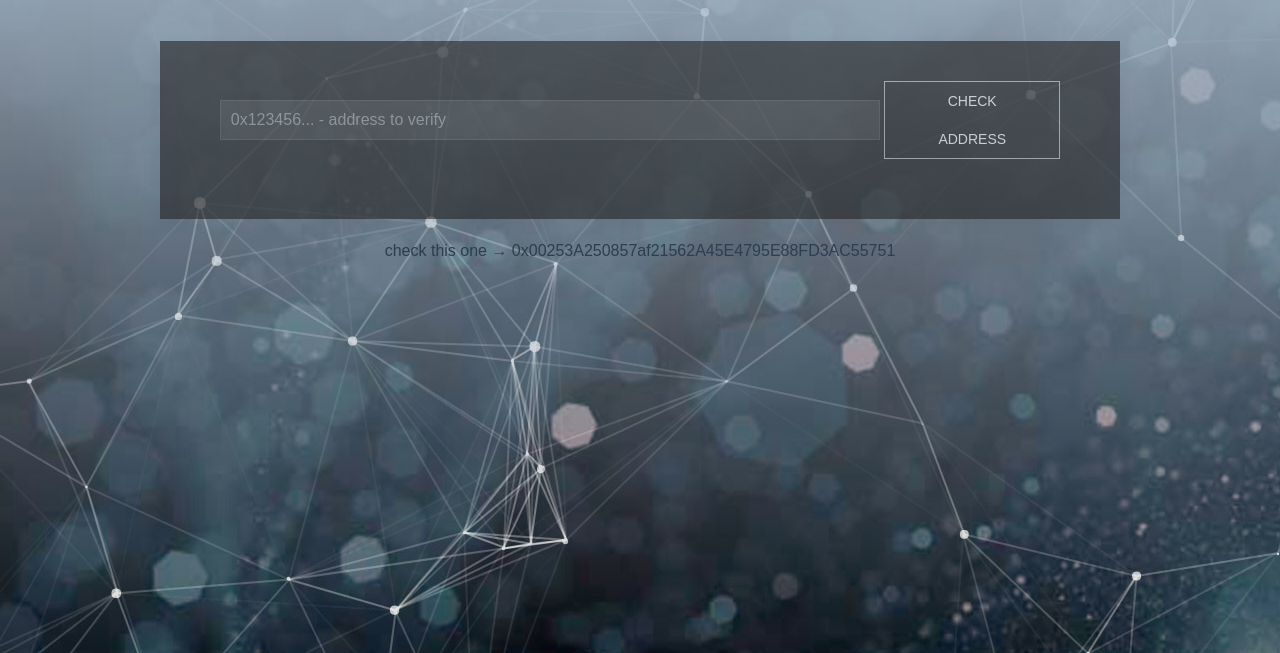
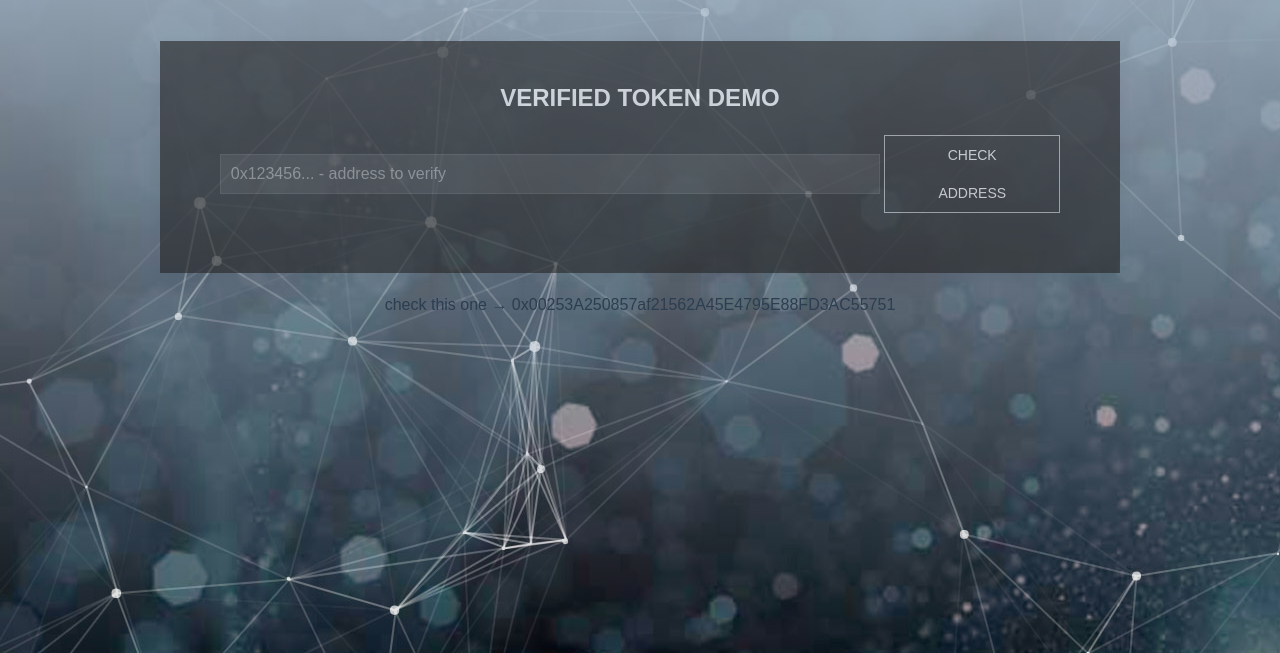
Before and after one commit to BlockchainTokenAssociation/VerifiedToken-PoC, a website: page index.html in a window 1280 px wide. Shown: the part 207-860 px from the top of the page. Drawn offline with Linux system fonts and the light colour scheme.

Commit message:
Update index.html

```diff
--- a/index.html
+++ b/index.html
@@ -16,6 +16,7 @@
 <div class="uk-container" >
   <div class="uk-container uk-width-4-5@m uk-width-1-1" >
     <div class="uk-card uk-card-body uk-card-secondary">
+        <h2 class="uk-card-title">VERIFIED TOKEN DEMO</h2>
         <input
                 type="text"
                 name="address"
```
